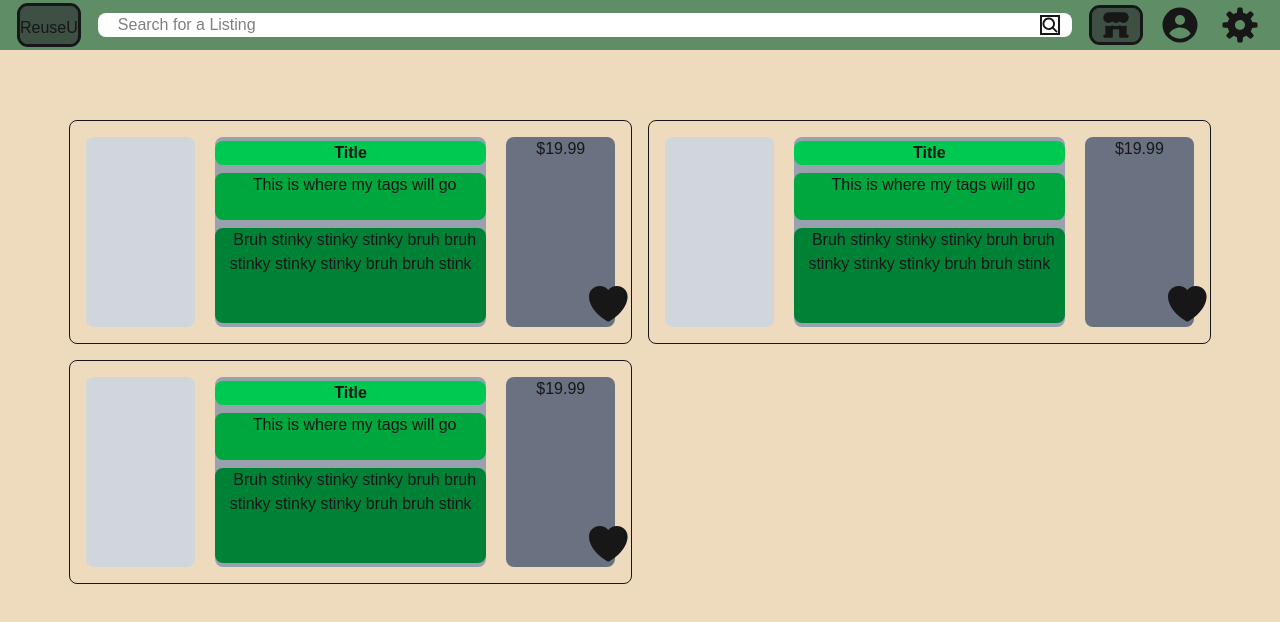
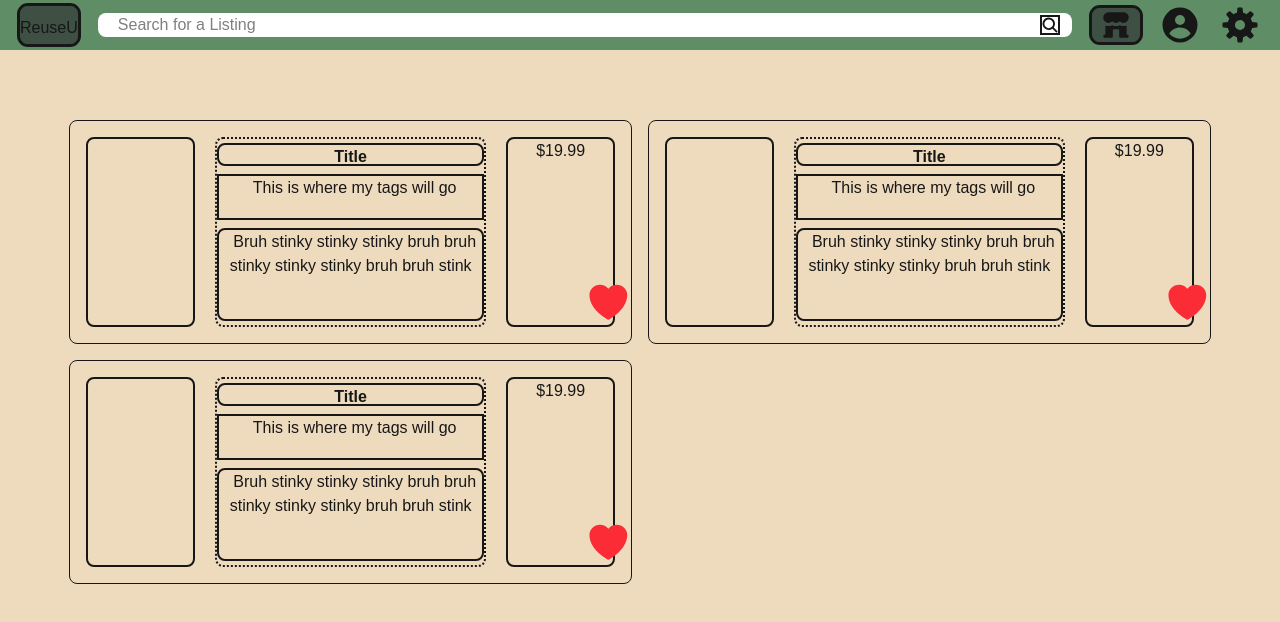
Before and after one commit to trungle15/ReuseU, a Next.js app in the folder frontend/: page / in a window 1280 px wide. Shown: the top 622 px of the page. Built offline with nearby package versions, Linux system fonts and the light colour scheme; a web font is replaced by a local one.

Commit message:
added tag

```diff
--- a/frontend/src/components/Listings/Listing.tsx
+++ b/frontend/src/components/Listings/Listing.tsx
@@ -19,31 +19,31 @@ export default function Listing({ title, price, tags }: ListingProps) {
   return (
     //overall listing holder
     <div className="h-56 flex flex-row items-center justify-start text-center p-4 border rounded-lg gap-5">
-      <div className="h-full w-2/9 bg-gray-300 rounded-lg">
+      <div className="h-full w-2/9 border-2 border-double rounded-lg">
         {/*image goes here*/}
       </div>
-      <div className="h-full w-5/9 flex flex-col bg-gray-400 rounded-lg gap-[1vh] justify-center">
-        <div className ="h-1/8 bg-green-500 rounded-lg">
+      <div className="h-full w-5/9 flex flex-col border-2 border-dotted rounded-lg gap-[1vh] justify-center">
+        <div className ="h-1/8 border-2 border-double rounded-lg">
           <h3 className="font-bold">Title</h3>
         </div>
-        <div className ="h-1/4 bg-green-600 rounded-lg">
+        <div className ="h-1/4 border-2 border-doublerounded-lg">
           <text className="self-start ml-[1vh]">
             This is where my tags will go
           </text>
         </div>
-        <div className ="h-1/2 bg-green-700 rounded-lg">
+        <div className ="h-1/2 border-2 border-double rounded-lg">
         <text className="self-start ml-[1vh]">
             Bruh stinky stinky stinky bruh bruh stinky stinky stinky bruh bruh stink
           </text>
         </div>
       </div>
 
-      <div className="h-full w-2/9 bg-gray-500 rounded-lg flex flex-col rounded-lg justify-between">
+      <div className="h-full w-2/9 rounded-lg flex flex-col rounded-lg justify-between border-2 border-double">
         <div className="">
           $19.99
         </div>
-        {isFavorited && <HeartOutline onClick={onFavoriteClick} className="cursor-pointer h-1/4 -mr-[12vh]"></HeartOutline>}
-        {!isFavorited && <HeartSolid onClick={onFavoriteClick} className="cursor-pointer h-1/4 -mr-[12vh] "></HeartSolid>}
+        {isFavorited && <HeartOutline onClick={onFavoriteClick} className="cursor-pointer h-1/4 -mr-[12vh] fill-white"></HeartOutline>}
+        {!isFavorited && <HeartSolid onClick={onFavoriteClick} className="cursor-pointer h-1/4 -mr-[12vh] fill-red-500"></HeartSolid>}
       </div>
     </div>
   );
--- /dev/null
+++ b/frontend/src/components/Listings/Tag.tsx
@@ -0,0 +1,10 @@
+
+const Tag = (tagsList: string[]) => {
+
+    return (
+        <>
+        Bruh
+        </>
+    )
+
+}
```
